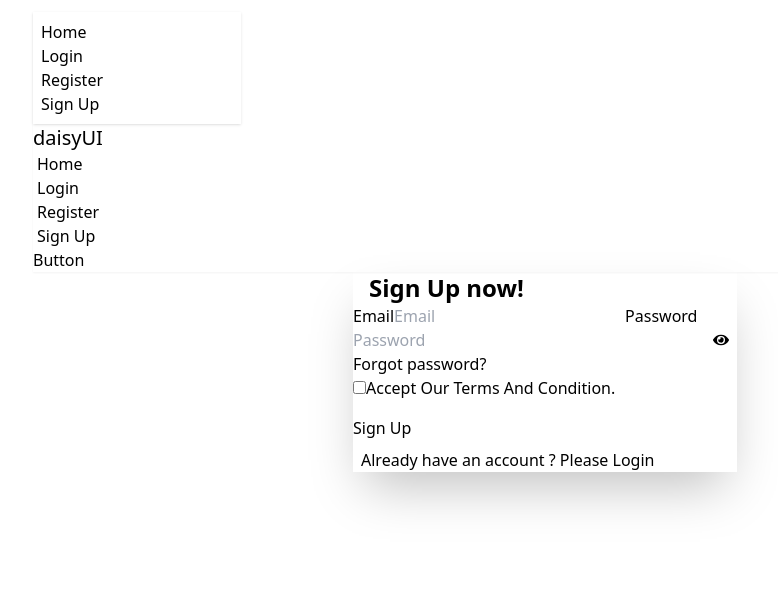
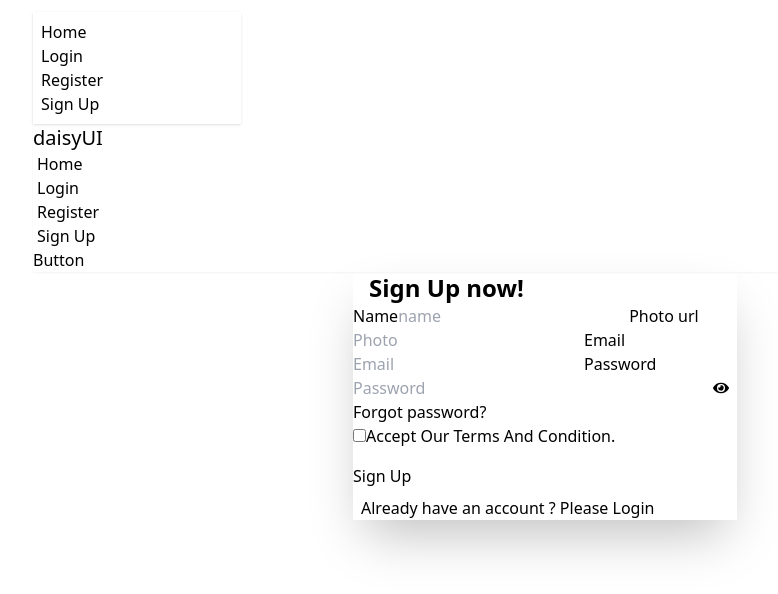
Before and after one commit to shahadot99999/email-password-auth2025, a React (Vite) app: page /signUp in a window 1280 px wide. Shown: the top 594 px of the page, without its empty margins (95-873 px from the left). Built offline with nearby package versions, Linux system fonts and the light colour scheme.

Commit message:
user profile update trying

```diff
--- a/src/components/SignUp/SignUp.jsx
+++ b/src/components/SignUp/SignUp.jsx
@@ -16,11 +16,12 @@
         e.preventDefault();
         const email = e.target.email.value;
         const password = e.target.password.value;
-
+        const name = e.target.name.value;
+        const photo = e.target.photo.value;
         const terms = e.target.terms.checked;
         //console.log(e.target.email.value);
         //concole.log(e.target.password.value);
-        console.log(email, password, terms);
+        console.log(email, password, name, photo, terms);
 
        //reset error and status
        setErrorMessage('');
@@ -56,6 +57,8 @@
                 console.log('verification email sent');
             })
 
+            //update profile name and information
+
         })
         .catch(error=>{
             console.log('Error', error.message);
@@ -69,8 +72,16 @@
             <h3 className="text-2xl ml-4 font-bold">Sign Up now!</h3>
             <div  className="card-body">
                 <form onSubmit={handleSignUp} className="form">
+                    <label className="label">Name</label>
+                    <input type="text" name='name' className="input" placeholder="name" />
+
+                     <label className="label">Photo url</label>
+                    <input type="text" name='photo' className="input" placeholder="Photo" />
+
+
                     <label className="label">Email</label>
                     <input type="email" name='email' className="input" placeholder="Email" />
+
                     <label className="label">Password</label>
                     {/* <input type="password" name='password' className="input" placeholder="Password" />
 
```
